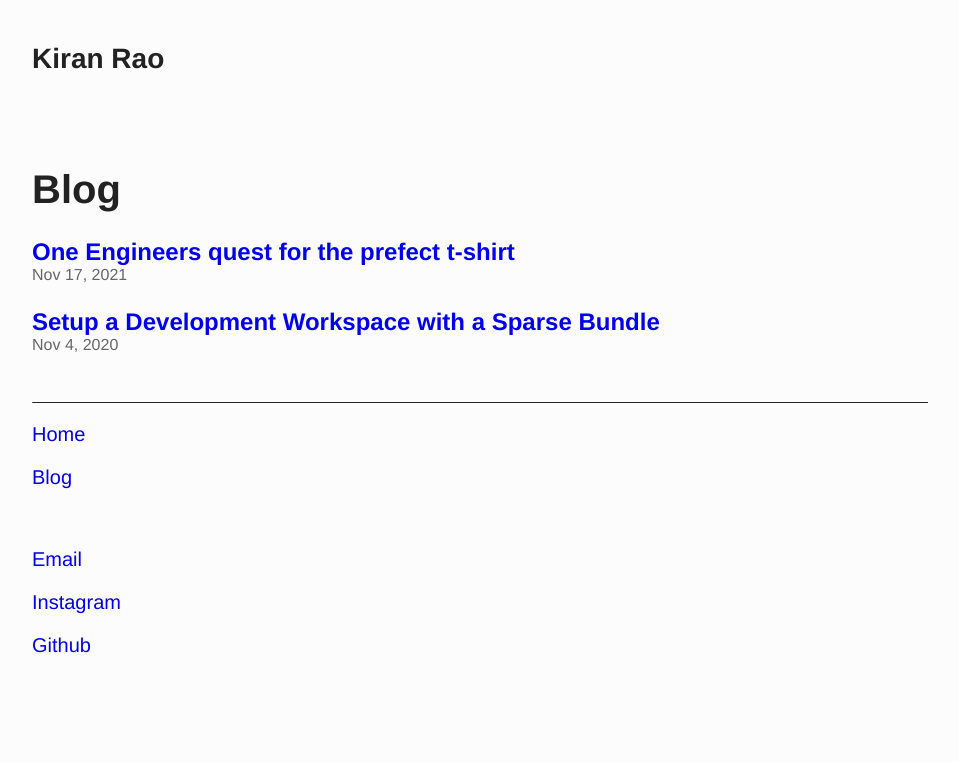
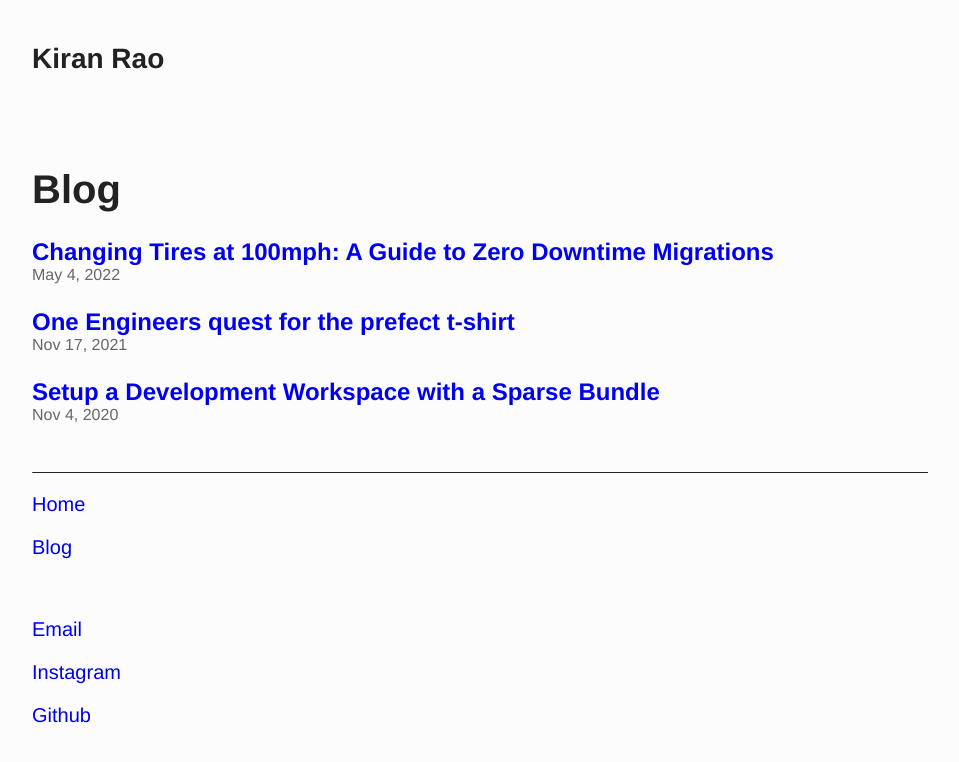
Before and after one commit to Kiran-Rao/kiran-rao.github.io, a Jekyll site: the page built from docs/blog.html, in a window 1280 px wide. Shown: the top 762 px of the page, without its empty margins (160-1119 px from the left). Built offline with Jekyll 4.4.1, drawn with Linux system fonts in a browser that asks for light colours; part of the change alters nothing that is shown.

Commit message:
Zero Downtime Migration (#5)

````diff
--- /dev/null
+++ b/docs/_posts/2022-05-04-zero-downtime-migrations.md
@@ -0,0 +1,249 @@
+---
+layout: post
+title: 'Changing Tires at 100mph: A Guide to Zero Downtime Migrations'
+date: 2022-05-04
+author: Kiran Rao
+---
+
+As a backend developer at a mobile app company, a common task was migrating a database schema.
+This could be to improve query performance, change column names/types, or adapt data to new use cases.
+While this may seem like a straightforward set of SQL commands, it becomes a complex choreographed dance to be achieved with zero downtime.
+
+The steps are as follows:
+
+1. Create the new empty table
+1. Write to both old and new table
+1. Copy data (in chunks) from old to new
+1. Validate consistency
+1. Switch reads to new table
+1. Stop writes to the old table
+1. Cleanup old table
+
+This guide will go through the step-by-step process of migrating tables in PostgreSQL. While the examples are for a PostgreSQL table migration, the same steps can apply to almost any migration.
+
+## Background
+
+### Existing Schema
+
+Let's suppose we have an existing schema with a table named `old`, with an API that runs CRUD opretions against the table.
+
+<img class="diagram" src="/assets/migration-old-schema.svg" alt="Old" width="50%" >
+
+```sql
+CREATE EXTENSION IF NOT EXISTS "uuid-ossp";
+
+CREATE TABLE IF NOT EXISTS old (
+    old_id uuid PRIMARY KEY DEFAULT uuid_generate_v4(),
+    data TEXT NOT NULL
+);
+```
+
+```sql
+-- Create
+INSERT INTO old (data)
+VALUES (?)
+RETURNING *;
+
+-- Read
+SELECT *
+FROM old
+WHERE old_id = ?;
+
+-- Update
+UPDATE old
+SET data = ?
+WHERE old_id = ?;
+
+-- Delete
+DELETE
+FROM old
+WHERE old_id = ?;
+```
+
+### Desired schema
+
+The `data` column was type `TEXT` for flexibility.
+It is now used exclusively for timestamps.
+We then get a request from Product on a hot codepath to count all entries between 2 timestamps.
+While this is possible with the current schema, we decided a better approach would be to update `data` to be of type `TIMESTAMP`.
+In addition, `old` is no longer an accurate name, and that `new` would be a lot better.
+
+Our desired schema is:
+
+<img class="diagram" src="/assets/migration-new-schema.svg" alt="New schema" width="50%" >
+
+```sql
+CREATE EXTENSION IF NOT EXISTS "uuid-ossp";
+
+CREATE TABLE IF NOT EXISTS new (
+    new_id uuid PRIMARY KEY DEFAULT uuid_generate_v4(),
+    created_date TIMESTAMP WITH TIME ZONE NOT NULL
+);
+```
+
+### Migration Requirements
+
+We can further specify the requirements through the migration:
+
+- The system must fully respond to requests throughout the migration process
+- No action can take a [write lock](https://www.postgresql.org/docs/current/explicit-locking.html){:target="\_blank"} against a significant percentage of the table
+- No [unsafe operations](https://leopard.in.ua/2016/09/20/safe-and-unsafe-operations-postgresql){:target="\_blank"}
+- We must be able to roll back any changes to the previous step if we encounter issues
+
+## Procedure
+
+### Create a new, empty table
+
+<img class="diagram" src="/assets/migration-new-table.svg" alt="Create a new table" width="50%" >
+
+```sql
+CREATE TABLE IF NOT EXISTS new (
+    new_id uuid PRIMARY KEY DEFAULT uuid_generate_v4(),
+    created_date TIMESTAMP WITH TIME ZONE NOT NULL
+);
+```
+
+### Write to both tables
+
+Now that we have two tables, we write to both simultaneously. While the `old` table remains the source of truth, we are setting ourselves up to be [eventually consistent](https://en.wikipedia.org/wiki/Eventual_consistency){:target="\_blank"}.
+
+<img class="diagram" src="/assets/migration-write-both.svg" alt="Write to both tables" width="50%" >
+
+```sql
+-- Create
+WITH new_rows AS (
+    INSERT INTO new (created_date)
+    VALUES (?)
+    RETURNING *
+)
+INSERT
+INTO old (old_id, data)
+SELECT new_id, CAST(created_date AS TEXT)
+FROM new_rows
+RETURNING *;
+
+-- Update
+UPDATE old
+SET data = ?
+WHERE old_id = ?;
+
+UPDATE new
+SET created_date = ?
+WHERE new_id = ?;
+
+
+-- Delete
+DELETE
+FROM old
+WHERE old_id = ?;
+
+DELETE
+FROM new
+WHERE new_id = ?;
+```
+
+Note that our create operation appears slightly more complex than before.
+We are creating a row in the new table, then using the record to populate the values of the old table.
+This is all done in a single transaction to ensure our randomly generated UUIDs are in sync.
+
+### Copy data to new table
+
+Once we know that all new records will be replicated, we can start copy old records.
+
+<img class="diagram" src="/assets/migration-copy-data.svg" alt="Replicate data between tables" width="50%" >
+
+```sql
+INSERT INTO new(new_id, created_date)
+SELECT old_id, CAST(data AS TIMESTAMP)
+FROM OLD
+WHERE NOT EXISTS(SELECT *
+                 FROM new
+                 WHERE new_id = OLD.old_id)
+LIMIT 1000
+RETURNING *;
+```
+
+We are inserting values into the `new` table from the `old` table that don't yet exist in `new`.
+To keep the database responsive, we split the operation using `limit 1000`.
+While chunk size can be tuned up or down depending on the table, I prefer smaller chunks to avoid large write locks.
+
+### Validate consistency
+
+The often overlooked step. Before we switch over the reads, we should ensure that our data is fully in sync between tables.
+Here are a few sample queries to validate consistency between `old` and `new`.
+
+Are we missing any records?
+
+```sql
+SELECT *
+FROM old
+    FULL OUTER JOIN new ON old_id = new_id
+WHERE new_id IS NULL
+   OR old_id IS NULL
+```
+
+Is any data inconsistent?
+
+```sql
+SELECT *
+FROM old
+    INNER JOIN new ON old_id = new_id
+WHERE CAST(data AS TIMESTAMP) <> created_date
+```
+
+### Switch reads
+
+This is usually the most burdensome step.
+There are often dozens of different codepaths reading from the table.
+Since that data is in sync between tables, we can take our time with this part of the migration.
+
+<img class="diagram" src="/assets/migration-switch-reads.svg" alt="Switch reads" width="50%" >
+
+```sql
+SELECT *
+FROM new
+WHERE new_id = ?;
+```
+
+This stage is where we'd update any views, foreign keys, triggers, etc to reference the new table.
+
+### Stop writes
+
+Now that we've switched all reads over to the new system, we no longer need to update the old database.
+
+<img class="diagram" src="/assets/migration-drop-writes.svg" alt="Drop writes" width="50%" >
+
+```sql
+-- Create
+INSERT INTO new (created_date)
+VALUES (?)
+RETURNING *
+
+-- Update
+UPDATE new
+SET created_date = ?
+WHERE new_id = ?;
+
+-- Delete
+DELETE
+FROM new
+WHERE new_id = ?;
+```
+
+### Cleanup table
+
+When we're confident that our system no longer references the old table, we can drop it.
+
+<img class="diagram" src="/assets/migration-new-schema.svg" alt="New schema" width="50%" >
+
+```sql
+DROP TABLE IF EXISTS old;
+```
+
+## Done
+
+Congratulations! Migration Complete!
+
+<img class="diagram" src="/assets/its_done.gif" alt="It's done GIF">
+
+Now the most challenging part: explaining to Product why their seemingly small request took 3x longer than expected. If it helps you can send them this article. Good luck!
--- a/docs/css/main.scss
+++ b/docs/css/main.scss
@@ -116,6 +116,11 @@ hr {
   z-index: -100;
 }
 
+.diagram {
+  margin: auto;
+  display: block;
+}
+
 @media only screen and (min-width: 45rem) {
   .wrapper {
     padding: 0 1.5rem;
````
Also changed, not shown: docs/assets/migration-copy-data.svg (added), docs/assets/migration-drop-writes.svg (added), docs/assets/migration-new-schema.svg (added), docs/assets/migration-new-table.svg (added), docs/assets/migration-old-schema.svg (added), docs/assets/migration-switch-reads.svg (added), docs/assets/migration-write-both.svg (added), 9 other files.
